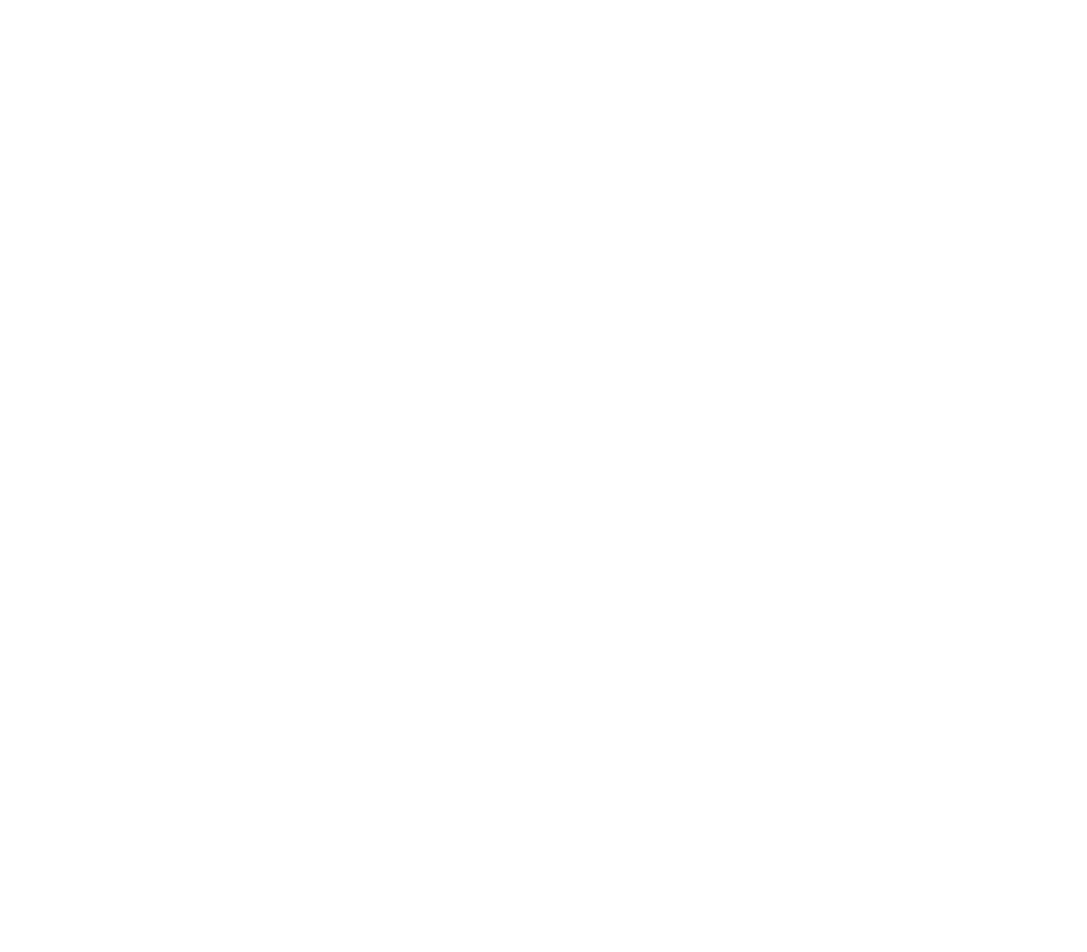
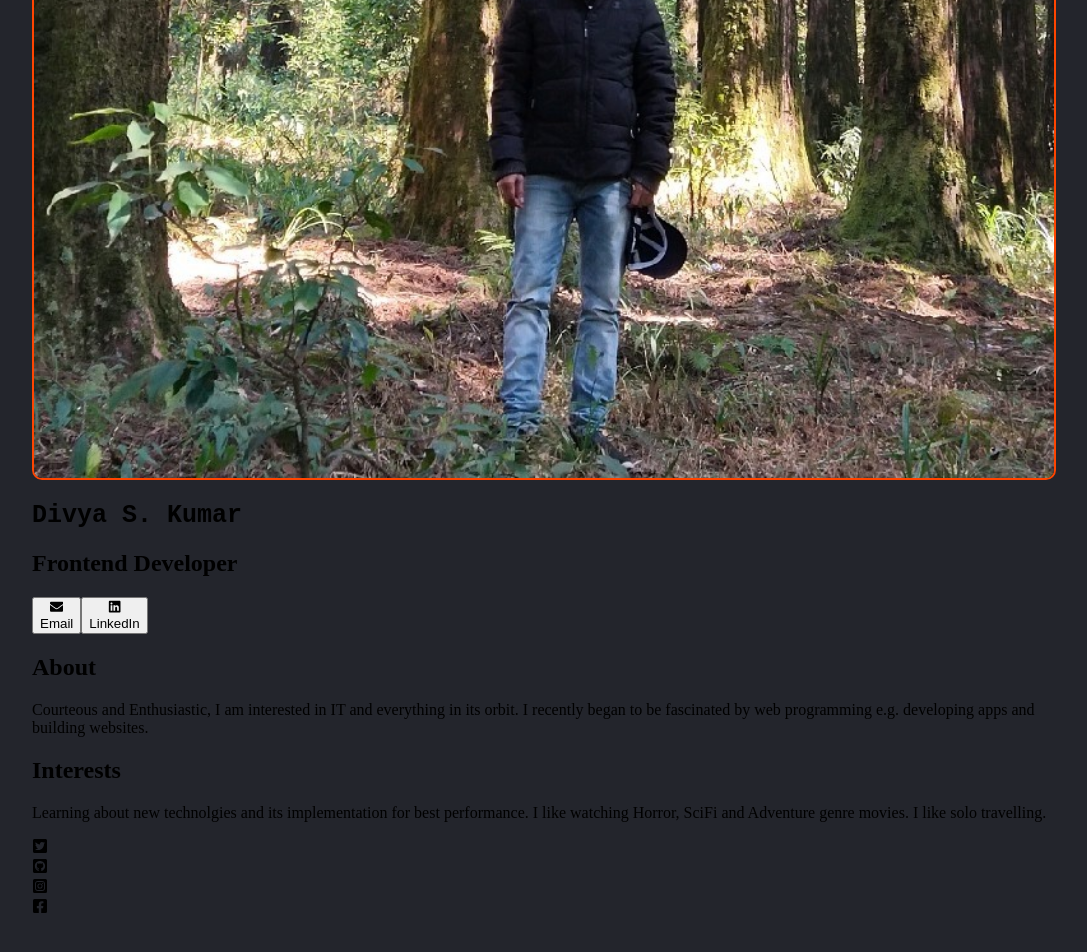
Before and after one commit to S827/business-card, a React (Vite) app: page / in a window 1280 px wide. Shown: the part 672-1624 px from the top of the page, without its empty margins (96-1183 px from the left). Before the commit the page ends 800 px from the top, so only its background shows below. Built offline with nearby package versions, Linux system fonts and the light colour scheme.

Commit message:
react project

```diff
--- a/src/App.jsx
+++ b/src/App.jsx
@@ -1,11 +1,17 @@
 import React from 'react'
 import ReactDOM from 'react-dom'
-// import Info from './components/icons'
 import Info from './components/info'
-// import Icons from './Icons/icons'
+import AboutSection from './components/About'
+import Interest from './components/Interests'
+import Footer from './components/Footer'
 
 export default function App() {
     return (
-        <Info />
+        <div>
+            <Info />
+            <AboutSection />
+            <Interest />
+            <Footer />
+        </div>
     )
 }
--- /dev/null
+++ b/src/components/About.jsx
@@ -0,0 +1,14 @@
+import React  from "react";
+import ReactDOM from 'react-dom'
+
+export default function About() {
+    return (
+        <div>
+            <h2>About</h2>
+            <p>
+                Courteous and Enthusiastic, I am interested in IT and everything in its orbit.
+                I recently began to be fascinated by web programming e.g. developing apps and building websites.
+            </p>
+        </div>
+    )
+}
--- /dev/null
+++ b/src/components/Footer.jsx
@@ -0,0 +1,17 @@
+import React from 'react'
+import ReactDOM from 'react-dom'
+import Twitter from  '../Icons/twitter'
+import Github from '../Icons/github'
+import Instagram from '../Icons/insta'
+import Facebook from  '../Icons/facebook'
+
+export default function Footer() {
+    return (
+        <div>
+            <Twitter />
+            <Github />
+            <Instagram />
+            <Facebook />
+        </div>
+    )
+}
--- /dev/null
+++ b/src/components/Interests.jsx
@@ -0,0 +1,14 @@
+import React from 'react'
+import ReactDOM from 'react-dom'
+
+export default function Intersts() {
+    return (
+        <div>
+            <h2>Interests</h2>
+            <p>
+                Learning about new technolgies and its implementation for best performance. I like watching
+                Horror, SciFi and Adventure genre movies. I like solo travelling.
+            </p>
+        </div>
+    )
+}
--- a/src/components/info.jsx
+++ b/src/components/info.jsx
@@ -1,12 +1,21 @@
 import React from 'react'
 import ReactDOM from 'react-dom'
 import EmailIcon from '../Icons/email'
+import LinkedInIcon from '../Icons/linkedin'
+import ProfilePic from '../images/profile-pic.jpeg'
 
 export default function Info() {
     return (
         <div>
-            <h1>Hello</h1>
-            <EmailIcon />
+            <div >
+                <img className='img-div' src={ProfilePic} />
+            </div>
+            <h1 className='title'>Divya S. Kumar</h1>
+            <h2 className='desig'>Frontend Developer</h2>
+            <div>
+                <button><a><EmailIcon />Email</a></button>
+                <button><a><LinkedInIcon />LinkedIn</a></button>
+            </div>
         </div>
     )
 }
--- a/src/index.css
+++ b/src/index.css
@@ -1,3 +1,19 @@
 * {
   box-sizing: border-box;
 }
+body {
+  background-color: #23252C;
+  margin: 10% 10% 10% 10%;
+  /* margin-left: auto; */
+}
+.img-div {
+  width: 100%;
+  border: 2px solid orangered;
+  border-radius: 10px;
+}
+
+.title {
+  font-family:'Courier New', Courier, monospace;
+  font-size: 25px;
+  font-weight: 700;
+}
```
Also changed, not shown: src/images/profile-pic.jpeg (added).
